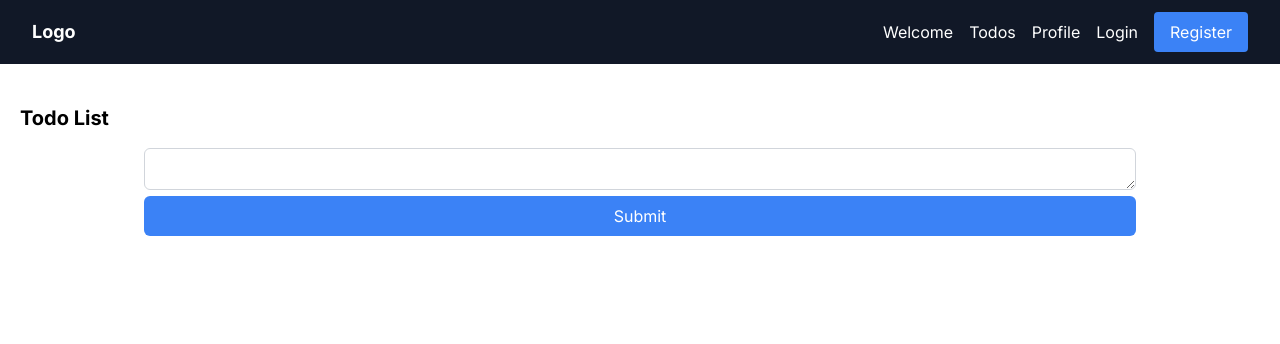
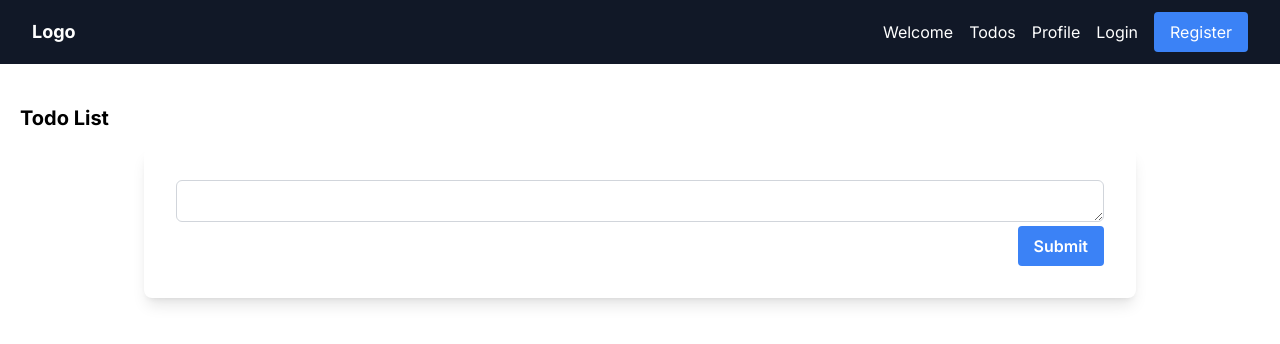
Before and after one commit to dionmar-lariosa/react-todo-app, a Next.js app: page /todos in a window 1280 px wide. Shown: the top 344 px of the page. Built offline with nearby package versions, Linux system fonts and the light colour scheme.

Commit message:
fix ui and use components

```diff
--- a/src/app/(pages)/todos/page.jsx
+++ b/src/app/(pages)/todos/page.jsx
@@ -8,6 +8,7 @@ import { Edit, Trash2, CheckSquare, Maximize2 } from "react-feather";
 import Card from "@/components/Card";
 import TextArea from "@/components/TextArea";
 import InputError from "@/components/InputError";
+import Button from "@/components/Button";
 
 const schema = yup
   .object({
@@ -40,7 +41,6 @@ const Todos = () => {
   };
 
   const handleEditTodo = (id) => {
-    // clearErrors()
     setCurrentTodoId(id);
     const todoToUpdate = todos.find((todo) => todo.id === id);
     if (todoToUpdate) {
@@ -79,18 +79,17 @@ const Todos = () => {
       <div className="flex items-center mb-4">
         <h1 className="text-xl font-bold mr-2">Todo List</h1>
       </div>
-      <div className="max-w-5xl mx-auto px-4">
+      <div className="max-w-5xl mx-auto px-4 mb-8">
         {!currentTodoId && (
-          <form onSubmit={handleSubmit(onAddTodo)}>
-            <TextArea {...register("todo")} />
-            {errors.todo && <InputError message={errors.todo?.message} />}
-            <button
-              type="submit"
-              className="w-full px-4 py-2 bg-blue-500 text-white rounded-md"
-            >
-              Submit
-            </button>
-          </form>
+          <Card>
+            <form onSubmit={handleSubmit(onAddTodo)} className="flex flex-col">
+              <TextArea {...register("todo")} />
+              {errors.todo && <InputError message={errors.todo?.message} />}
+              <Button color="primary" extraClass="self-end mt-1">
+                Submit
+              </Button>
+            </form>
+          </Card>
         )}
       </div>
       {todos && todos.length > 0 && (
@@ -127,12 +126,9 @@ const Todos = () => {
                       {errors.todo && (
                         <InputError message={errors.todo?.message} />
                       )}
-                      <button
-                        type="submit"
-                        className="w-full px-4 py-2 bg-blue-500 text-white rounded-md"
-                      >
-                        Update
-                      </button>
+                      <Button color="primary" extraClass="w-full">
+                        Submit
+                      </Button>
                     </form>
                   ) : (
                     <p>{todo.todo}</p>
--- a/src/components/Button.jsx
+++ b/src/components/Button.jsx
@@ -1,4 +1,4 @@
-const Button = ({ children, color, ...rest }) => {
+const Button = ({ children, color, extraClass = "", ...rest }) => {
   const base = "font-semibold py-2 px-4 rounded";
   const btnColor = {
     primary: "bg-blue-500 hover:bg-blue-600 text-white",
@@ -6,7 +6,7 @@ const Button = ({ children, color, ...rest }) => {
     danger: "bg-red-500 hover:bg-red-600 text-white",
   };
 
-  const btnClass = `${btnColor[color]} ${base}`;
+  const btnClass = `${btnColor[color]} ${base} ${extraClass}`;
   return (
     <button {...rest} className={btnClass}>
       {children}
```
